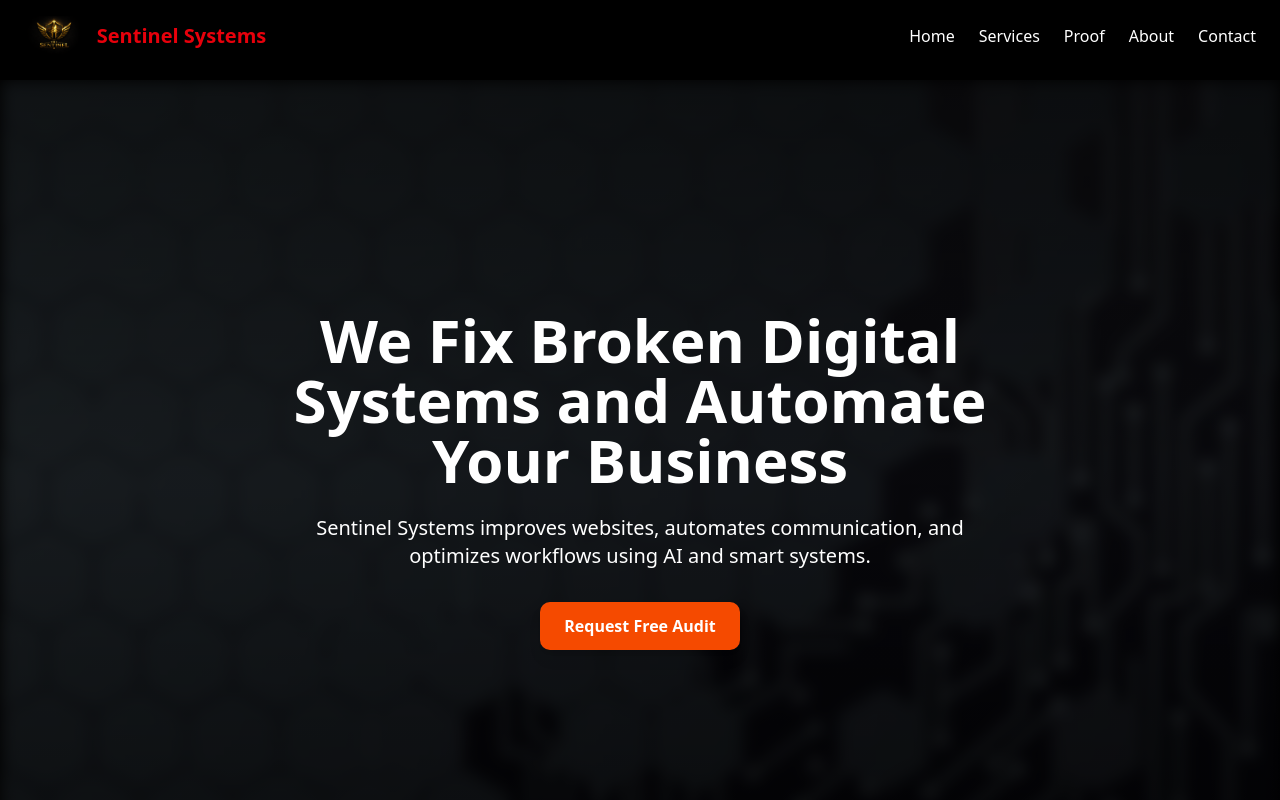
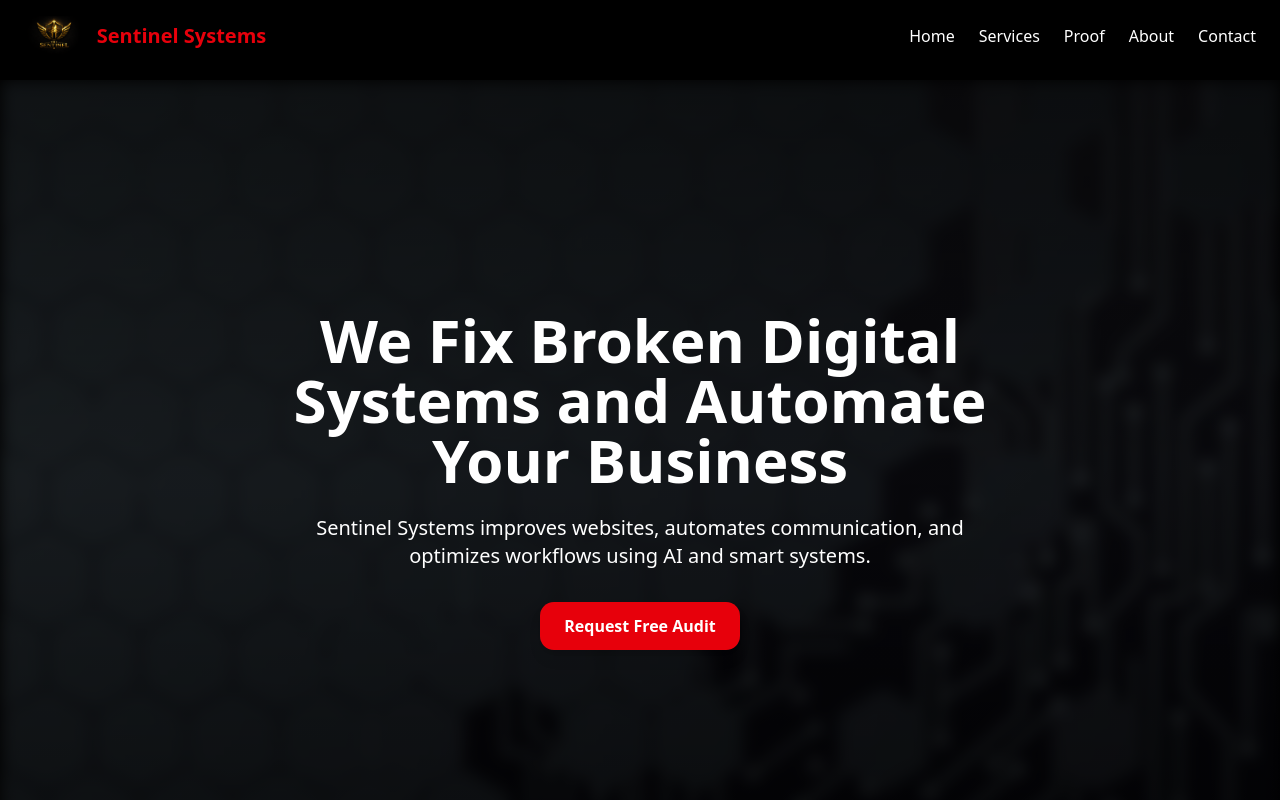
Before and after one commit to oliver-mahonga/sentinel, a Next.js app: page / in a window 1280 px wide. Shown: the top 800 px of the page. Built offline with nearby package versions, Linux system fonts and the light colour scheme.

Commit message:
fix build

```diff
--- a/app/about/page.tsx
+++ b/app/about/page.tsx
@@ -71,7 +71,7 @@ export default function Page() {
             <CTAButton
               text="Get In Touch"
               link="/contact"
-              className="bg-red-600 hover:bg-red-700 text-white font-semibold px-6 py-3 rounded-xl shadow-lg hover:shadow-2xl transition-all duration-300"
+
             />
           </div>
         </div>
--- a/components/CTAButton.tsx
+++ b/components/CTAButton.tsx
@@ -8,7 +8,7 @@ interface CTAButtonProps {
 export default function CTAButton({ text, link }: CTAButtonProps) {
   return (
     <Link href={link}>
-      <button className="px-6 py-3 bg-orange-600 hover:bg-orange-700 text-white rounded-lg font-semibold transition-all duration-300 shadow-lg">
+      <button className="bg-red-600 hover:bg-red-700 text-white font-semibold px-6 py-3 rounded-xl shadow-lg hover:shadow-2xl transition-all duration-300 inline-block">
         {text}
       </button>
     </Link>
--- a/components/HeroSection.tsx
+++ b/components/HeroSection.tsx
@@ -39,10 +39,11 @@ export default function HeroSection() {
         </p>
 
         {/* CTA Button */}
+
         <CTAButton
           text="Request Free Audit"
           link="/contact"
-          className="bg-red-600 hover:bg-red-700 text-white font-semibold px-6 py-3 rounded-xl shadow-lg hover:shadow-2xl transition-all duration-300 inline-block"
+
         />
       </div>
     </section>
```
